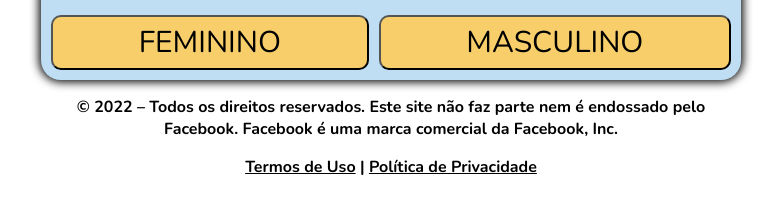
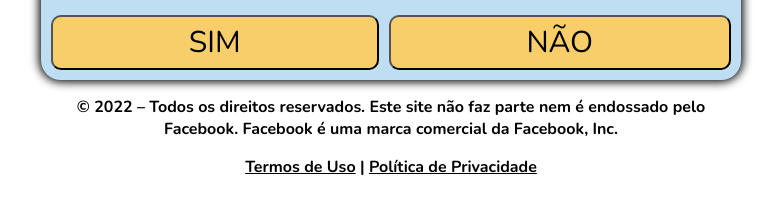
Before and after one commit to Rcosta27/eumeamo.fun, a plain HTML site: page quiz2/index.html in a window 1280 px wide. Shown: the part 364-578 px from the top of the page, without its empty margins (249-1030 px from the left). Drawn offline with nearby package versions, Linux system fonts and the light colour scheme.

Commit message:
Update index.html

```diff
--- a/quiz2/index.html
+++ b/quiz2/index.html
@@ -95,8 +95,8 @@ src="https://www.facebook.com/tr?id=5811481848866499&ev=PageView&noscript=1"
           <p>Você conhece o homem que você está interessada a mais de 3 meses?</p>
         </div>
         <div class="answer">
-          <button class="btn" onclick="segunda()">FEMININO</button>
-          <button class="btn" onclick="segunda()">MASCULINO</button>
+          <button class="btn" onclick="segunda()">SIM</button>
+          <button class="btn" onclick="segunda()">NÃO</button>
         </div>
       </div>
       <div id="segunda" class="hide">
```
